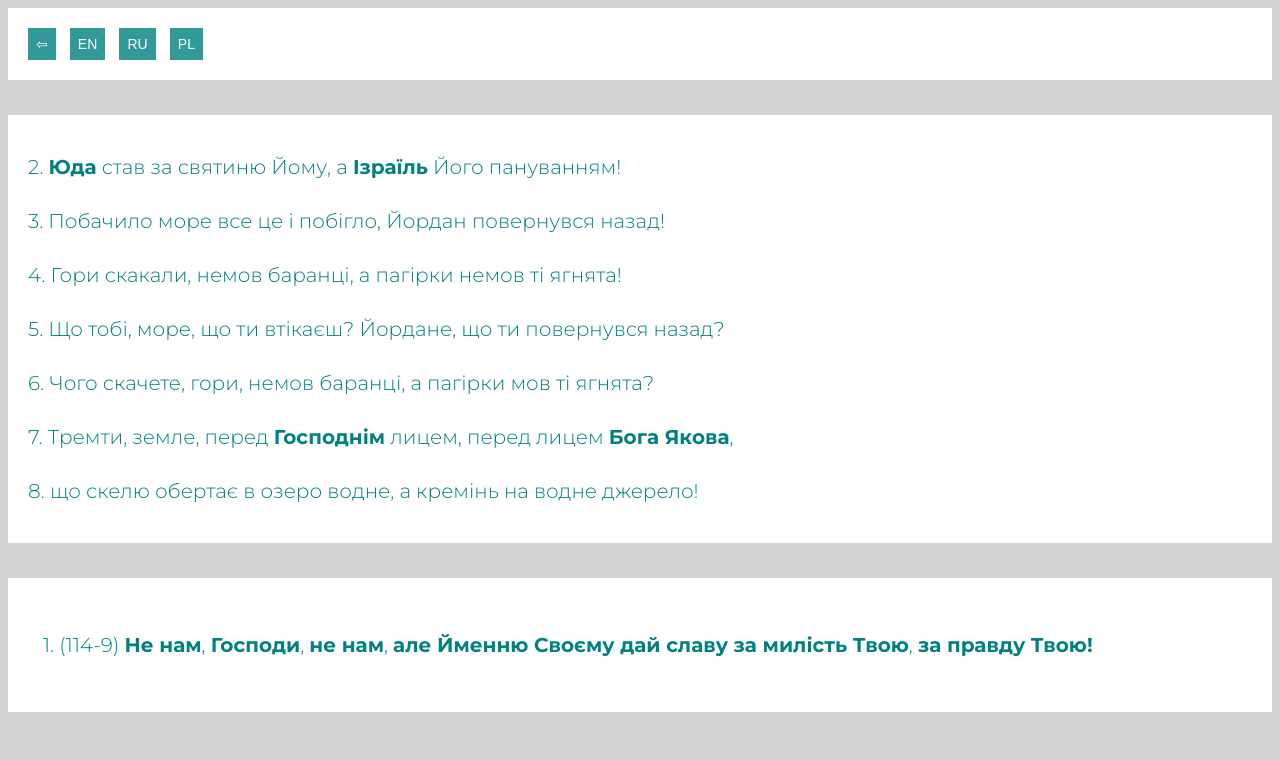
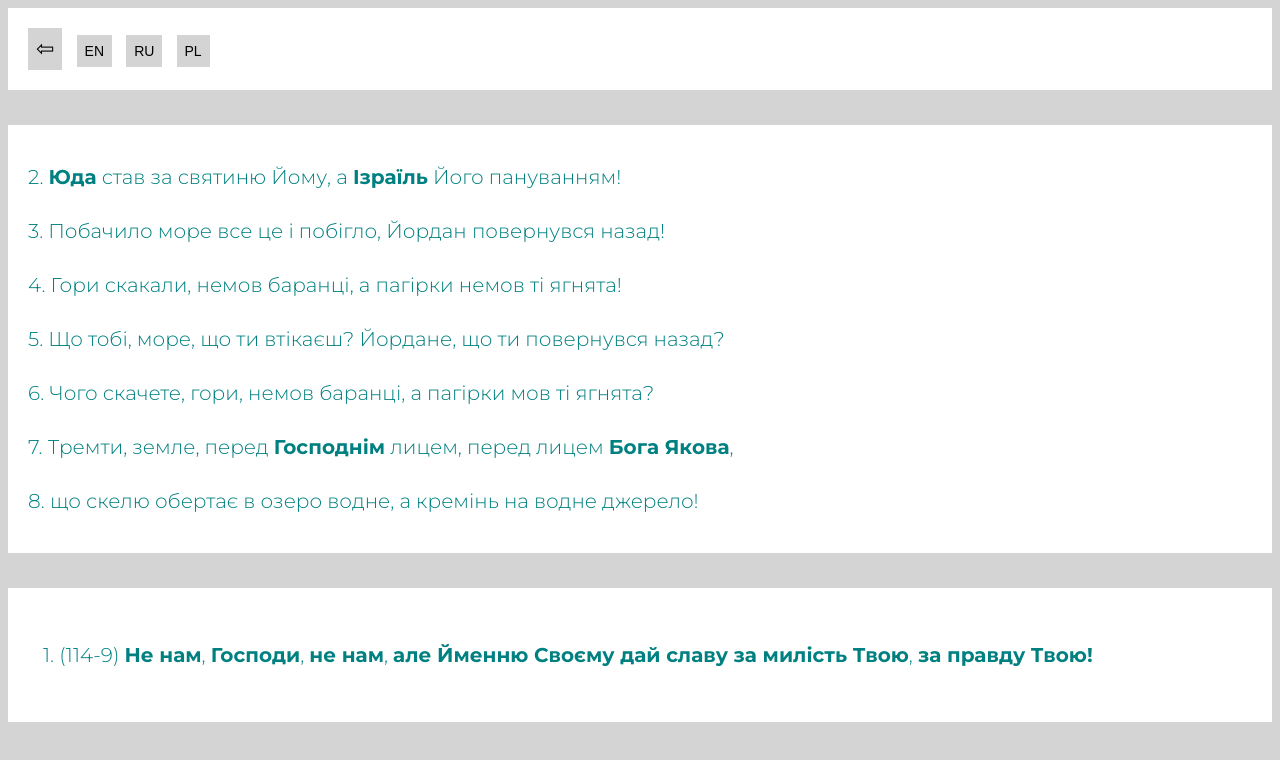
Before and after one commit to j-fullstack-d/Bible-Verses-w--UA, a plain HTML site: page index.html in a window 1280 px wide. Drawn offline with Linux system fonts and the light colour scheme.

Commit message:
Updated section.css

```diff
--- a/css/section.css
+++ b/css/section.css
@@ -7,7 +7,6 @@
 }
 
 .section__h1 {
-  padding: 15px;
   text-align: center;
   font-size: 22px;
   color: hsl(180, 100%, 25%);
@@ -18,37 +17,29 @@
   padding: 5px;
 }
 
-.section__button--underscore {
-  color:hsl(0, 0%, 100%);
-  background-color: hsl(180, 100%, 25%);
+.section--bold {
+  font-weight: bold;
+}
+
+.section__button {
+  background-color: hsl(0, 0%, 83%);
   border-style: none;
   font-size: 14px;
   padding: 8px;
   margin: 5px;
+  cursor: context-menu;
+}
+
+.section__button--link {
+  color: hsl(0, 0%, 0%);
+  text-decoration: none;
+  cursor: context-menu;
+}
+
+.section__button--size {
+  font-size: 22px;
 }
 
 .section__paragraph--padding {
   padding: 20px;
 }
-
-.section--bold{
-  font-weight: bold;
-}
-
-.section__button {
-  background-color: hsl(180, 100%, 25%);
-  border-style: none;
-  font-size: 14px;
-  padding: 8px;
-  margin: 5px;
-  opacity: 0.8;
-}
-
-.section__button:hover {
-  background-color: hsl(180, 100%, 35%);
-}
-
-.section__button--link {
-  color: hsl(0, 0%, 100%);
-  text-decoration: none;
-}
```
